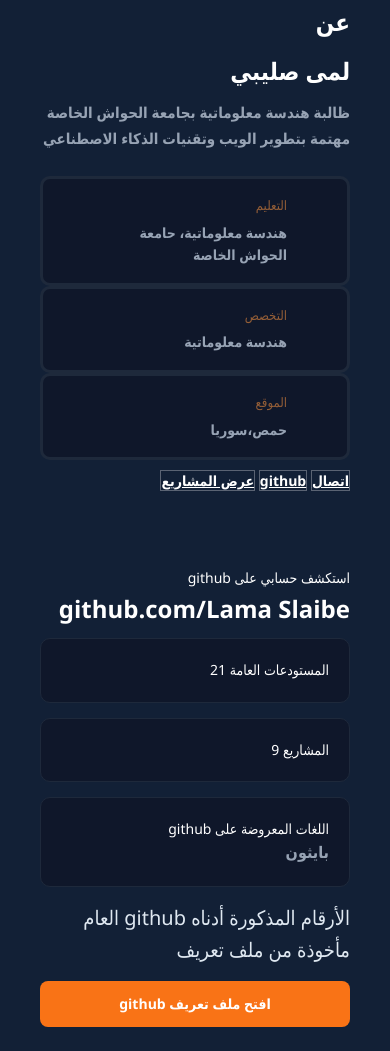
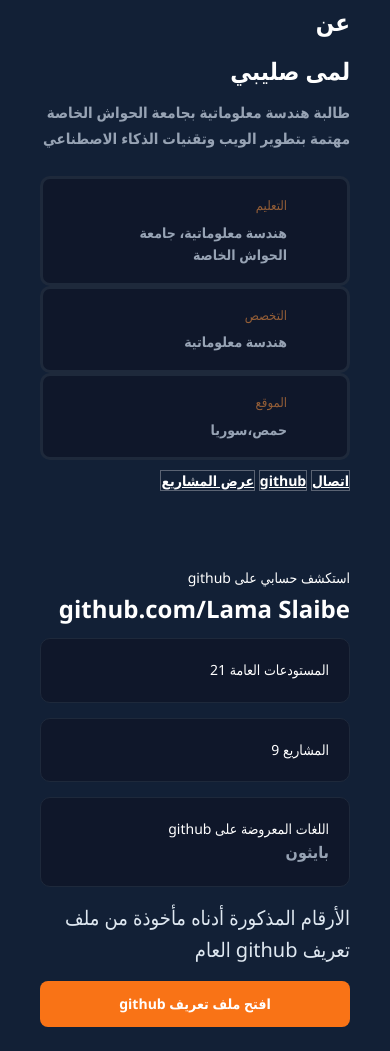
Before and after one commit to LamaSlaibe/flask_portfolio, a Flask app: page / in a window 390 px wide. Shown: the part 183-1234 px from the top of the page. Run offline with Flask 3, Linux system fonts and the light colour scheme.

Commit message:
fix rtl text alignment

```diff
--- a/app.py
+++ b/app.py
@@ -11,7 +11,7 @@ def home():
 
          {
         'title':'مولد كلمات المرور',
-        'description':'أداة بايثون تعمل عبر سطر الأوامر ، تقوم بإنشاء كلمات مرور عشوائية من الأحرف والارقام والرموز بحد أدنى للطول يبلغ 4',
+        'description':'أداة بايثون تعمل عبر سطر الأوامر ، تقوم بإنشاء كلمات مرور عشوائية من الأحرف والأرقام والرموز بحد أدنى للطول يبلغ 4',
         'tech_stack':'بايثون',
         'github_url':'https://github.com/LamaSlaibe/Password-Generator-main',
         'image':'images/Password-Generator.jpg'},
@@ -24,7 +24,7 @@ def home():
         'image':'images/youtube.jpg'},
         {
         'title':'إعادة تسمية وتنظيم الملفات',
-        'description':'تطبيق سطح مكتب لإعادة تسمية وتنظيم الملفات الضخمة بسرعة وسخولة بناء على قواعد مخصصة ',
+        'description':'تطبيق سطح مكتب لإعادة تسمية وتنظيم الملفات الضخمة بسرعة وسهولة بناء على قواعد مخصصة ',
         'tech_stack':'بايثون',
         'github_url':'https://github.com/LamaSlaibe/dirx-file-organizer',
         'image':'images/file.jpg'},
@@ -36,7 +36,7 @@ def home():
         'image':'images/sales.jpg'},
          {
         'title':'الة حاسبة بواجهة رسومية',
-        'description':'الة حاسبة ذكية بواجهة رسومية سهلة الاسنخدام لإجراء العمليات الحسابية بدقة وسرعة  ',
+        'description':'اّلة حاسبة ذكية بواجهة رسومية سهلة الاسنخدام لإجراء العمليات الحسابية بدقة وسرعة  ',
         'tech_stack':'بايثون',
         'github_url':'https://github.com/LamaSlaibe/TkinterCalculator-main',
         'image':'images/calculator.jpg'}
--- a/static/css/style.css
+++ b/static/css/style.css
@@ -169,6 +169,10 @@ p{
 @media(max-width:768px){
    .project-card{
     width: 100%;
+    max-width: 100%;
+    box-sizing: border-box;
+    padding-left: 10px;
+    padding-right: 10px;
     margin-bottom: 20px;}
     body{
         font-size: 14px;
@@ -178,6 +182,7 @@ p{
     }
 
 }
+
 .project-grid{
     display: flex;
     flex-direction: column;
--- a/templates/index.html
+++ b/templates/index.html
@@ -27,11 +27,11 @@
             </header>
             <section class="about-subtitle" id="about"> <h2>عن</h2>
               <h2 class="about-name">لمى صليبي</h2>
-              <p class="about-description">ظالبة هندسة معلوماتية بجامعة الحواش الخاصة مهتمة بتطوير الويب وتقنيات الذكاء الاصطناعي</p>
+              <p class="about-description">طالبة هندسة معلوماتية بجامعة الحواش الخاصة مهتمة بتطوير الويب وتقنيات الذكاء الاصطناعي</p>
               <div class="info-boxes">
                 <div class="info-card">
                     <h3>التعليم</h3>
-                    <p>هندسة معلوماتية، حامعة الحواش الخاصة</p>
+                    <p>هندسة معلوماتية، جامعة الحواش الخاصة</p>
                 </div>
                 <div class="info-card">
                     <h3>التخصص</h3>
@@ -67,7 +67,9 @@
                     <span class="label" dir="ltr">github اللغات المعروضة  على </span>
                     <p>بايثون</p>
                 </div>
-                <p class="note"><span dir="ltr">العام github  الأرقام المذكورة أدناه مأخوذة من ملف تعريف</span></p>
+                <p class="note" dir="rtl"><span >الأرقام المذكورة أدناه مأخوذة من ملف تعريف</span>
+                <bdi>github</bdi>
+            <span>العام</span></p>
                 <a href="https://github.com" target="_blank" class="github-btn" dir="ltr"> github افتح ملف تعريف </a>
             </section>
             <section id="skills">
```
